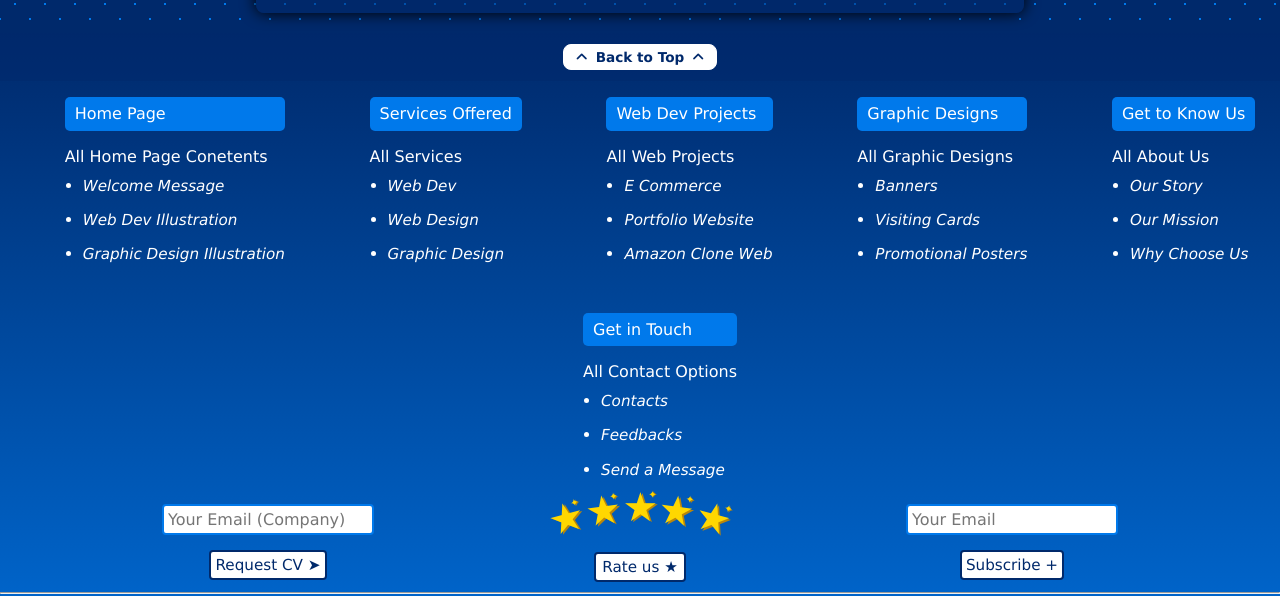
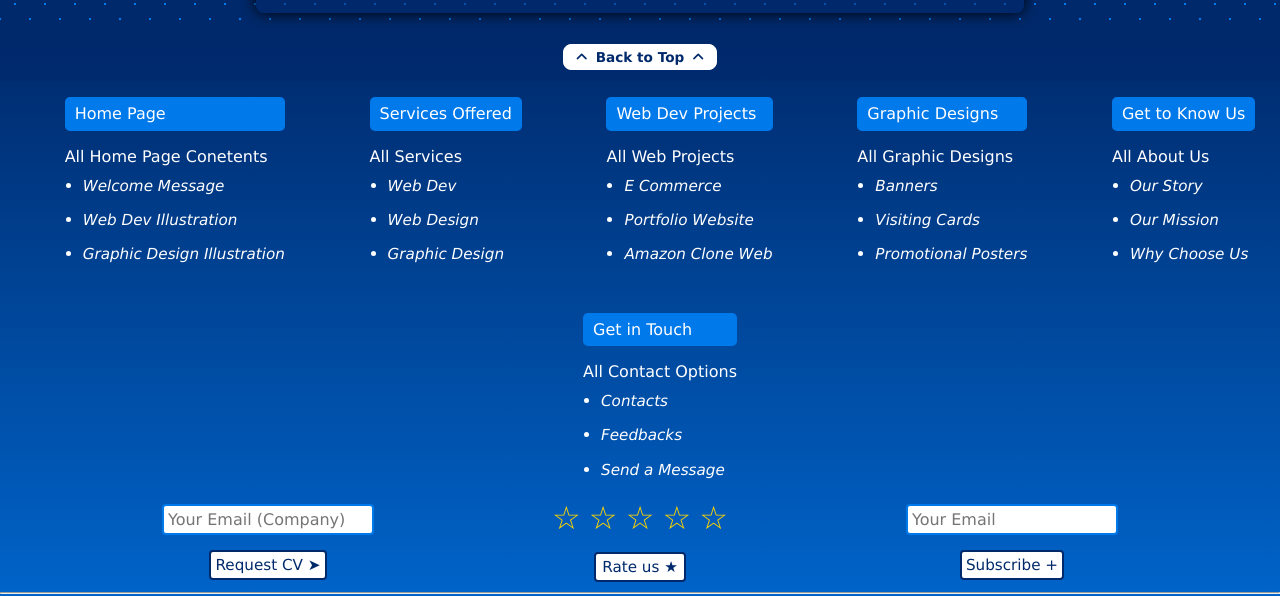
Before and after one commit to farhateservices/fesa, a plain HTML site: page privacy.html in a window 1280 px wide. Shown: the part 1361-1957 px from the top of the page. Drawn offline with Linux system fonts and the light colour scheme.

Commit message:
Update privacy.html

```diff
--- a/privacy.html
+++ b/privacy.html
@@ -764,11 +764,11 @@ li a {
 <form method="POST" name="google-sheet">
   <div class="container-rate">
     <div class="star-group">
-      <input type="radio" class="star" id="one" name="star_rating" value="1">
+      <input type="radio" class="star" id="one" name="star_rating" value="1" required>
       <input type="radio" class="star" id="two" name="star_rating" value="2">
       <input type="radio" class="star" id="three" name="star_rating" value="3">
       <input type="radio" class="star" id="four" name="star_rating" value="4">
-      <input type="radio" class="star" id="five" name="star_rating" value="5" checked>
+      <input type="radio" class="star" id="five" name="star_rating" value="5">
       <input type="hidden" id="form-date" name="form-date">
 <input type="hidden" id="form-time" name="form-time">
     </div>
```
